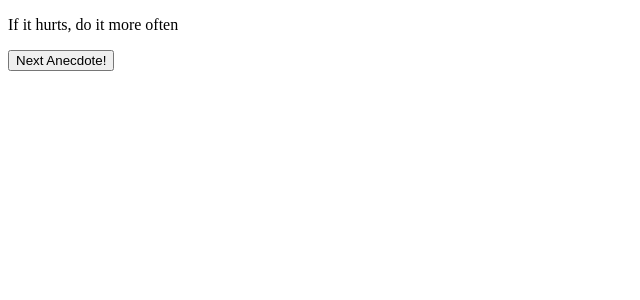
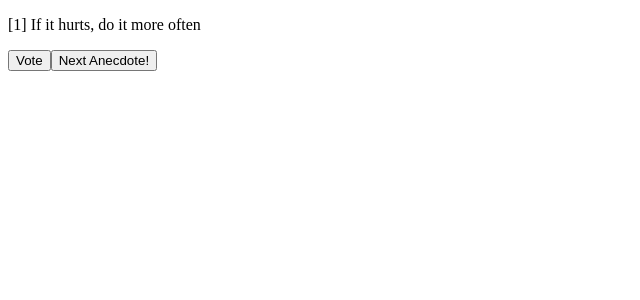
Before and after one commit to ADSmith-100/FullStackOpenSubmissions, a React (Create React App) app in the folder part1/anecdotes/: page / in a window 1280 px wide. Shown: the top 300 px of the page, without its empty margins (0-640 px from the left). Built offline with nearby package versions, Linux system fonts and the light colour scheme.

Commit message:
votes accumulating

```diff
--- a/part1/anecdotes/src/index.js
+++ b/part1/anecdotes/src/index.js
@@ -3,14 +3,24 @@ import ReactDOM from "react-dom";
 
 const App = (props) => {
   const [selected, setSelected] = useState(0);
+  const [points, setPoints] = useState({ 0: 0, 1: 0, 2: 0, 3: 0, 4: 0, 5: 0 });
 
   const handleClick = () => {
     setSelected(Math.floor(Math.random() * Math.floor(anecdotes.length)));
   };
 
+  const handleVote = () => {
+    const runningVote = { ...points };
+    runningVote[selected] += 1;
+    setPoints(runningVote);
+  };
+
   return (
     <div>
-      <p>{props.anecdotes[selected]}</p>
+      <p>
+        [{selected + 1}] {props.anecdotes[selected]}
+      </p>
+      <button onClick={handleVote}>Vote</button>
       <button onClick={handleClick}>Next Anecdote!</button>
     </div>
   );
```
